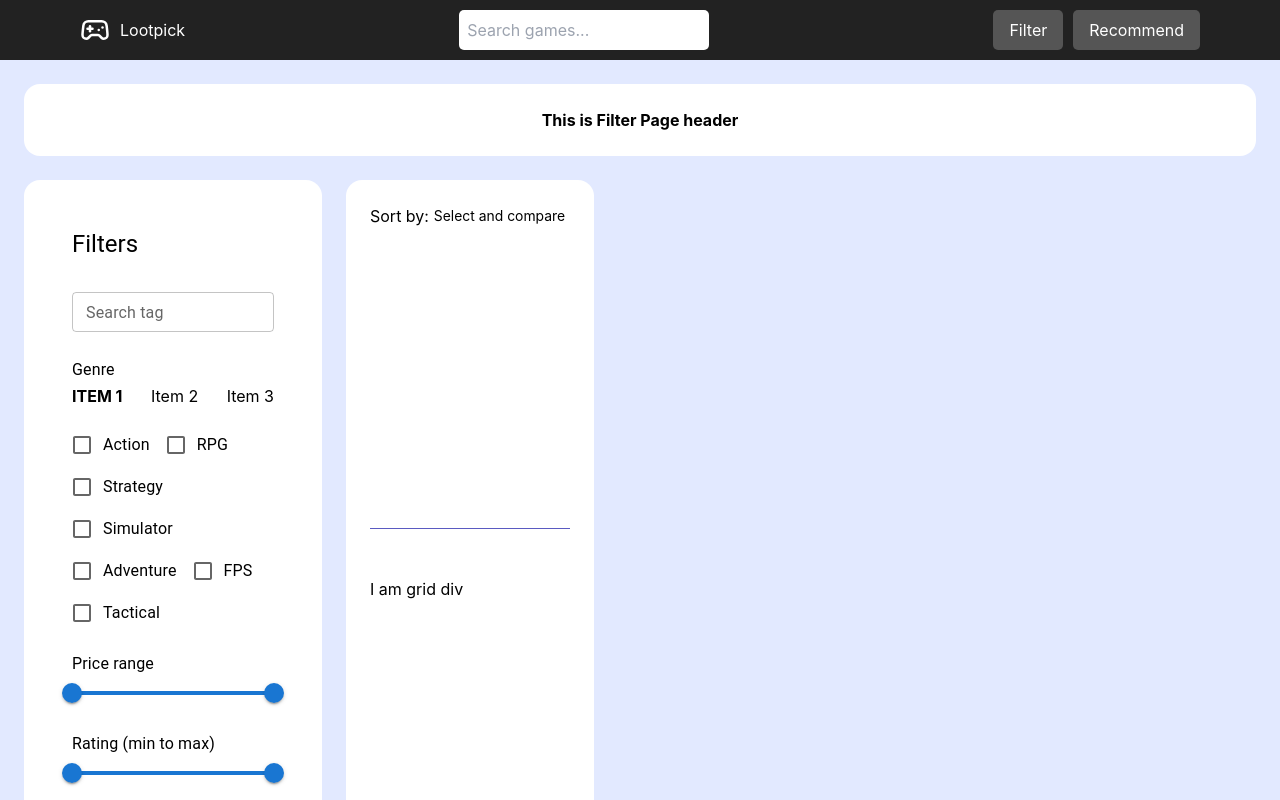
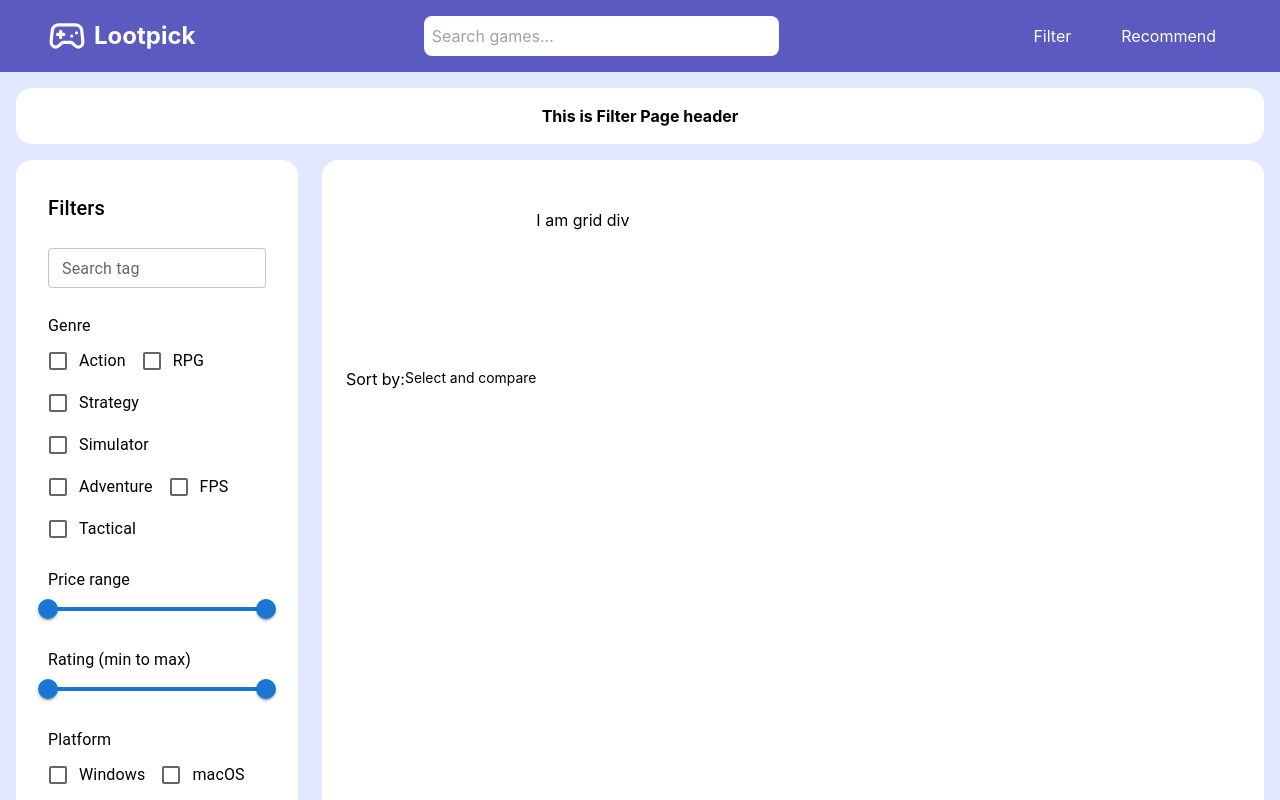
Before and after one commit to aylingumus/lootpick, a React (Create React App) app in the folder frontend/: page / in a window 1280 px wide. Shown: the top 800 px of the page. Built offline with nearby package versions, Linux system fonts and the light colour scheme.

Commit message:
Installed tailwind, css adjustments

```diff
--- a/frontend/package.json
+++ b/frontend/package.json
@@ -44,7 +44,8 @@
   "main": "index.js",
   "devDependencies": {
     "autoprefixer": "^10.4.21",
-    "postcss": "^8.5.6"
+    "postcss": "^8.5.6",
+    "tailwindcss": "^3.4.1"
   },
   "keywords": [],
   "author": "",
--- a/frontend/postcss.config.js
+++ b/frontend/postcss.config.js
@@ -2,5 +2,5 @@ module.exports = {
   plugins: {
     tailwindcss: {},
     autoprefixer: {},
-  },
+  }
 }
--- a/frontend/src/components/NavBar.js
+++ b/frontend/src/components/NavBar.js
@@ -16,8 +16,8 @@ function NavBar() {
         <nav id="navbar">
             {/* Logo Section */}
             <div className="logo">
-                <LuGamepad2 size={30} />
-                <span>Lootpick</span>
+                <LuGamepad2 size={38} />
+                <span className="text-2xl font-bold">Lootpick</span>
             </div>
 
             {/* Search Section */}
--- a/frontend/src/components/footer-basic.css
+++ b/frontend/src/components/footer-basic.css
@@ -2,11 +2,9 @@
   background: var(--accent-dark);
   color: #fff;
   text-align: center;
-  padding: var(--padding-md);
-  margin-top: var(--padding);
-  font-size: 0.9rem;
+  padding: var(--spacing-md);
 }
 
 .footer-basic-container p {
-  margin: 5px 0;
+  margin: var(--spacing-xs);
 }
--- a/frontend/src/components/nav-bar.css
+++ b/frontend/src/components/nav-bar.css
@@ -1,46 +1,46 @@
 #navbar {
   position: sticky;
   top: 0;
-  background: #222;
   color: #fff;
   display: flex;
   align-items: center;
-  padding: 10px 80px;
   justify-content: space-between;
   z-index: 100;
+  padding: var(--spacing-sm) var(--spacing-xl);
+  background: var(--accent-dark);
 }
 
 #navbar .logo {
   display: flex;
   align-items: center;
-  gap: 10px;
-}
-
-#navbar .logo img {
-  height: 40px;
-  width: 40px;
+  justify-content: center;
+  gap: var(--spacing-xs);
 }
 
 #navbar .search {
-  width: 250px;
-  margin: 0 20px;
-  padding: 8px;
-  border-radius: 5px;
+  width: 30%;
+  padding: var(--spacing-xs);
+  border-radius: var(--radius-sm);
   border: none;
   outline: none;
+  color: black
+}
+.nav-buttons {
+  display: flex;
+  align-items: center;
+  gap: var(--spacing-xs);
 }
 
 #navbar .nav-buttons button {
   margin-left: 10px;
-  padding: 8px 16px;
-  background: #555;
+  padding: var(--spacing-xs) var(--spacing-sm);
   color: #fff;
-  border: none;
-  border-radius: 5px;
+  border-radius: var(--radius-sm);
   cursor: pointer;
   transition: background 0.2s ease-in-out;
 }
 
 #navbar .nav-buttons button:hover {
-  background: #777;
+  background: var(--accent-regular);
+  color: var(--accent-dark);
 }
--- a/frontend/src/pages/Filter page/FilterPage.js
+++ b/frontend/src/pages/Filter page/FilterPage.js
@@ -24,8 +24,9 @@ function FilterPage() {
                     </div>
                 </div>
 
-                <FooterBasic />
+
             </div>
+            <FooterBasic />
         </>
     );
 }
--- a/frontend/src/pages/Filter page/components/FilterContainer.js
+++ b/frontend/src/pages/Filter page/components/FilterContainer.js
@@ -61,7 +61,7 @@ export default function FilterContainer() {
 
     return (
         <Box className="filter-container">
-            <Typography variant="h5" mb={2}>
+            <Typography variant="h6" mb={1}>
                 Filters
             </Typography>
 
@@ -80,12 +80,8 @@ export default function FilterContainer() {
             <Typography variant="subtitle1" mt={2}>
                 Genre
             </Typography>
-<div className="flex flex-row justify-between items-center mb-4">
-  <div className="font-bold uppercase">Item 1</div>
-  <div>Item 2</div>
-  <div>Item 3</div>
-</div>
-            <div classname="flex flex-col">
+
+            <div classname="flex flex-row justify-between items-center mb-4">
                 {genres.map((genre) => (
                     <FormControlLabel
                         key={genre}
--- a/frontend/src/pages/Filter page/styles/filter-page.css
+++ b/frontend/src/pages/Filter page/styles/filter-page.css
@@ -30,6 +30,8 @@
   background: var(--accent-light);
   padding: var(--spacing-md);
   border-radius: var(--radius-md);
+  display: flex;
+  flex: 1; /*This will make it fill the container */
 }
 
 .filter__results-header {
--- a/frontend/src/styles/variables/padding-variables.css
+++ b/frontend/src/styles/variables/padding-variables.css
@@ -1,7 +1,7 @@
 :root {
     --spacing-xxs: 0.25rem;
     --spacing-xs: 0.5rem;
-    --spacing-sm: 1.5rem;
+    --spacing-sm: 1rem;
     --spacing-md: 1.5rem;
     --spacing-lg: 2rem;
     --spacing-xl: 3rem;
--- a/frontend/tailwind.config.js
+++ b/frontend/tailwind.config.js
@@ -2,7 +2,6 @@
 module.exports = {
   content: [
     "./src/**/*.{js,jsx,ts,tsx}",
-    "./public/index.html",
   ],
   theme: {
     extend: {},
```
Also changed, not shown: 1 other file (tests, documents, lock files or other folders).
